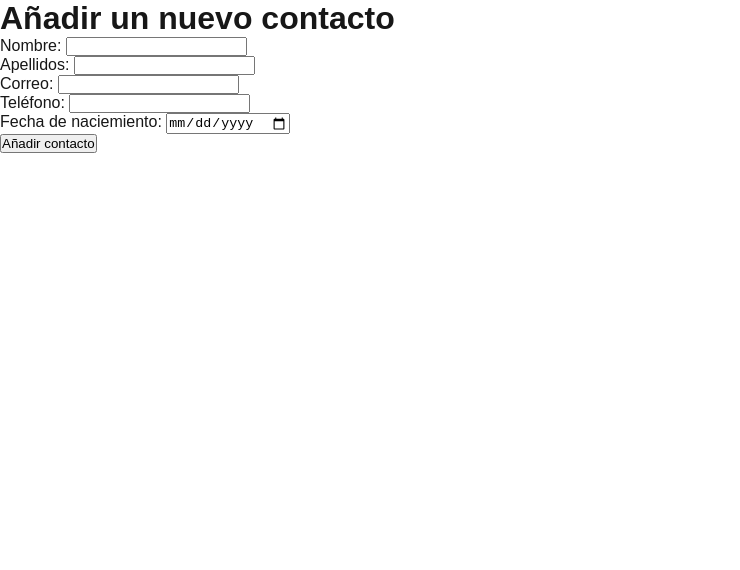
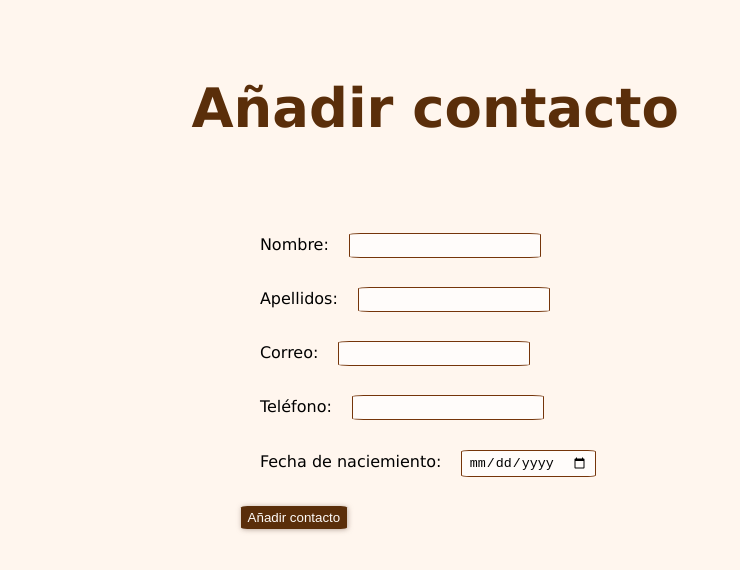
Before and after one commit to julia85310/agenda-contactos-next, a Next.js app: page /agenda/form-add-contacto in a window 1280 px wide. Shown: the top 570 px of the page, without its empty margins (0-740 px from the left). Built offline with nearby package versions, Linux system fonts and the light colour scheme.

Commit message:
css basico I

```diff
--- a/src/app/agenda/[id]/page.js
+++ b/src/app/agenda/[id]/page.js
@@ -80,20 +80,24 @@ export default function ContactPage({params}){
         {!modoEdicion?
             <div>
             <h1>{contacto.nombre} {contacto.apellidos}</h1>
+            <main className='datos'>
                 <p>ID: {id}</p>
                 {!!contacto.correo && <p>Correo: {contacto.correo}</p>}
                 <p>Teléfono: {contacto.telefono}</p>
                 {!!contacto.fecha_nacimiento && <p>Fecha de nacimiento: {contacto.fecha_nacimiento}</p>}
                 <button onClick={() => setModoEdicion(true)}>Editar</button>
+            </main>
             </div>:
+            <main>
                 <form onSubmit={(e) => updateDatos(e)}>
                     <label>Nombre: <input type="text" value={contacto.nombre} onChange={(e) => setContacto({...contacto, nombre: e.target.value})} required></input></label><br></br>
                     <label>Apellidos: <input type="text" value={contacto.apellidos} onChange={(e) => setContacto({...contacto, apellidos: e.target.value})} required></input></label><br></br>
                     <label>Correo: <input type="text" value={contacto.correo} pattern=".+@.+\..+" onChange={(e) => setContacto({...contacto, correo: e.target.value})}></input></label><br></br>
                     <label>Teléfono: <input type="number" required value={contacto.telefono} pattern="[0-9]{9}" onChange={(e) => setContacto({...contacto, telefono: e.target.value})}></input></label><br></br>
                     <label>Fecha de naciemiento: <input type="date" value={contacto.fecha_nacimiento} onChange={(e) => setContacto({...contacto, fecha_nacimiento: e.target.value})}></input></label><br></br>
-                <input type='submit' value='Confirmar'></input><button onClick={deshacer}>Deshacer</button>
+                    <input className='submit' type='submit' value='Confirmar'></input><button onClick={deshacer}>Deshacer</button>
                 </form>
+            </main>
             }
     </div>
 }
--- a/src/app/agenda/form-add-contacto/page.js
+++ b/src/app/agenda/form-add-contacto/page.js
@@ -57,14 +57,16 @@ export default function AddContactPage(){
     }
 
     return <div>
-        <h1>Añadir un nuevo contacto</h1>
+        <h1>Añadir contacto</h1>
+        <main>
             <form onSubmit={(e) => addContact(e)}>
                 <label>Nombre: <input type="text" value={formData.nombre} onChange={(e) => setFormData({...formData, nombre: e.target.value})} required></input></label><br></br>
                 <label>Apellidos: <input type="text" value={formData.apellidos} onChange={(e) => setFormData({...formData, apellidos: e.target.value})} required></input></label><br></br>
                 <label>Correo: <input type="text" value={formData.correo} pattern=".+@.+\..+" onChange={(e) => setFormData({...formData, correo: e.target.value})}></input></label><br></br>
                 <label>Teléfono: <input type="number" value={formData.telefono} pattern="[0-9]{9}" onChange={(e) => setFormData({...formData, telefono: e.target.value})} required></input></label><br></br>
                 <label>Fecha de naciemiento: <input type="date" value={formData.fecha_nacimiento} onChange={(e) => setFormData({...formData, fecha_nacimiento: e.target.value})}></input></label><br></br>
-            <input type='submit' value='Añadir contacto'></input>
+                <input type='submit' className='submit' value='Añadir contacto'></input>
             </form>
+        </main>
     </div>
 }
--- a/src/app/agenda/page.js
+++ b/src/app/agenda/page.js
@@ -47,13 +47,15 @@ export default function AgendaPage(){
     return <div>
         <h1>Contactos</h1>
         <Link href={"/agenda/form-add-contacto"}>Añade un contacto aqui</Link>
+        <main>
             <ul>
                 {contactos.map((contacto) =>
                     <li key={contacto.id}>
                         <Link href={"/agenda/" + contacto.id }>{contacto.nombre} {contacto.apellidos}</Link>
-                     <button onClick={() => eliminarContacto(contacto)}>🗑️</button>
+                        <button className='eliminar' onClick={() => eliminarContacto(contacto)}>🗑️</button>
                     </li>
                 )}
             </ul>
+        </main>
     </div>
 }
--- a/src/app/globals.css
+++ /dev/null
@@ -1,42 +0,0 @@
-:root {
-  --background: #ffffff;
-  --foreground: #171717;
-}
-
-@media (prefers-color-scheme: dark) {
-  :root {
-    --background: #0a0a0a;
-    --foreground: #ededed;
-  }
-}
-
-html,
-body {
-  max-width: 100vw;
-  overflow-x: hidden;
-}
-
-body {
-  color: var(--foreground);
-  background: var(--background);
-  font-family: Arial, Helvetica, sans-serif;
-  -webkit-font-smoothing: antialiased;
-  -moz-osx-font-smoothing: grayscale;
-}
-
-* {
-  box-sizing: border-box;
-  padding: 0;
-  margin: 0;
-}
-
-a {
-  color: inherit;
-  text-decoration: none;
-}
-
-@media (prefers-color-scheme: dark) {
-  html {
-    color-scheme: dark;
-  }
-}
--- a/src/app/layout.js
+++ b/src/app/layout.js
@@ -1,5 +1,5 @@
 import { Geist, Geist_Mono } from "next/font/google";
-import "./globals.css";
+import "./styles/globals.css";
 
 const geistSans = Geist({
   variable: "--font-geist-sans",
--- /dev/null
+++ b/src/app/styles/globals.css
@@ -0,0 +1,82 @@
+body {
+    font-family: Verdana;
+    background-color: rgb(255, 246, 238);
+    max-width: 800px;
+}
+
+main {
+    display: flex;
+    justify-content: center;
+    align-items: center;
+}
+
+* {
+    margin: 1.1em;
+}
+
+h1 {
+    display: flex;
+    justify-content: center;
+    align-items: center;
+    font-size: 3.4em;
+    color: rgb(90, 46, 10);
+    text-align: center;
+}
+
+.datos {
+    display: block;
+}
+
+.eliminar {
+    border-radius: 40%;
+    padding:0.5em 0.5em;
+    border: none;
+    background-color: rgba(170, 11, 19);
+}
+
+.eliminar:hover {
+    background-color: rgba(170, 11, 19, 0.7);
+}
+
+form input {
+    border-radius: 6%;
+    padding: 0.3em 0.5em;
+    border: 0.1em solid #75350a;
+    background-color: #fffcfa;
+}
+
+.submit {
+    background-color: rgb(90, 46, 10);
+    border: none;
+    color: #fffcfa;
+    box-shadow: 0.05em 0.05em 0.4em 0.01em #917c6fa2;
+}
+
+.submit:hover {
+    background-color: rgb(143, 78, 25);
+}
+
+form label:hover {
+    background-color: rgba(216, 200, 186, 0.178);
+}
+
+form label {
+    padding: 1em;
+}
+
+@media screen and (max-width: 480px) {
+    body {
+        max-width: 400px;
+        font-size: 0.8em;
+    }
+    h1 {
+        font-size: 2em;
+        text-align: center;
+    }
+    .eliminar {
+        border-radius: 40%;
+        padding:0.2em 0.2em;
+        border: none;
+        background-color: rgba(170, 11, 19);
+    }
+}
```
Lines whose indentation alone changed are shown as unchanged.
